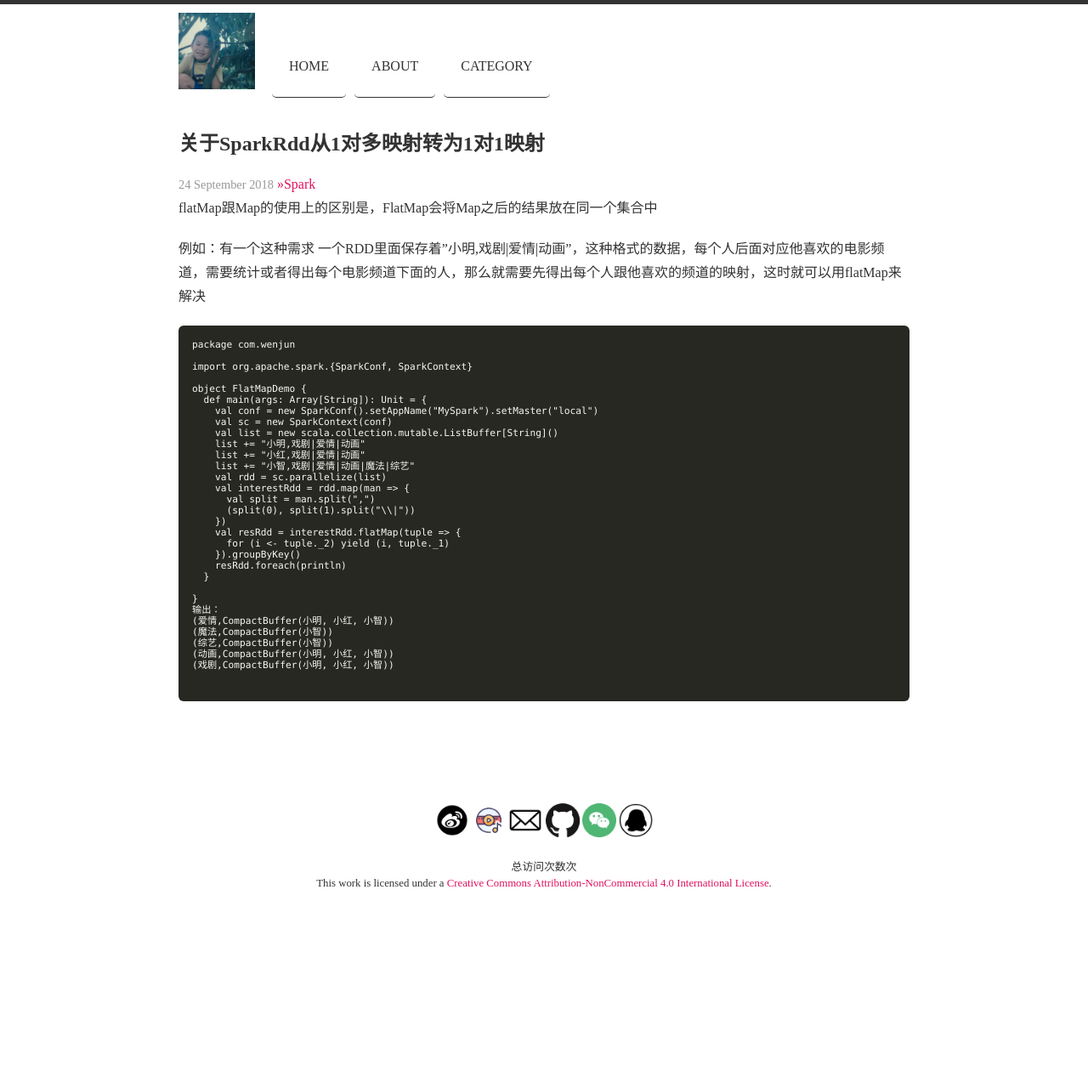
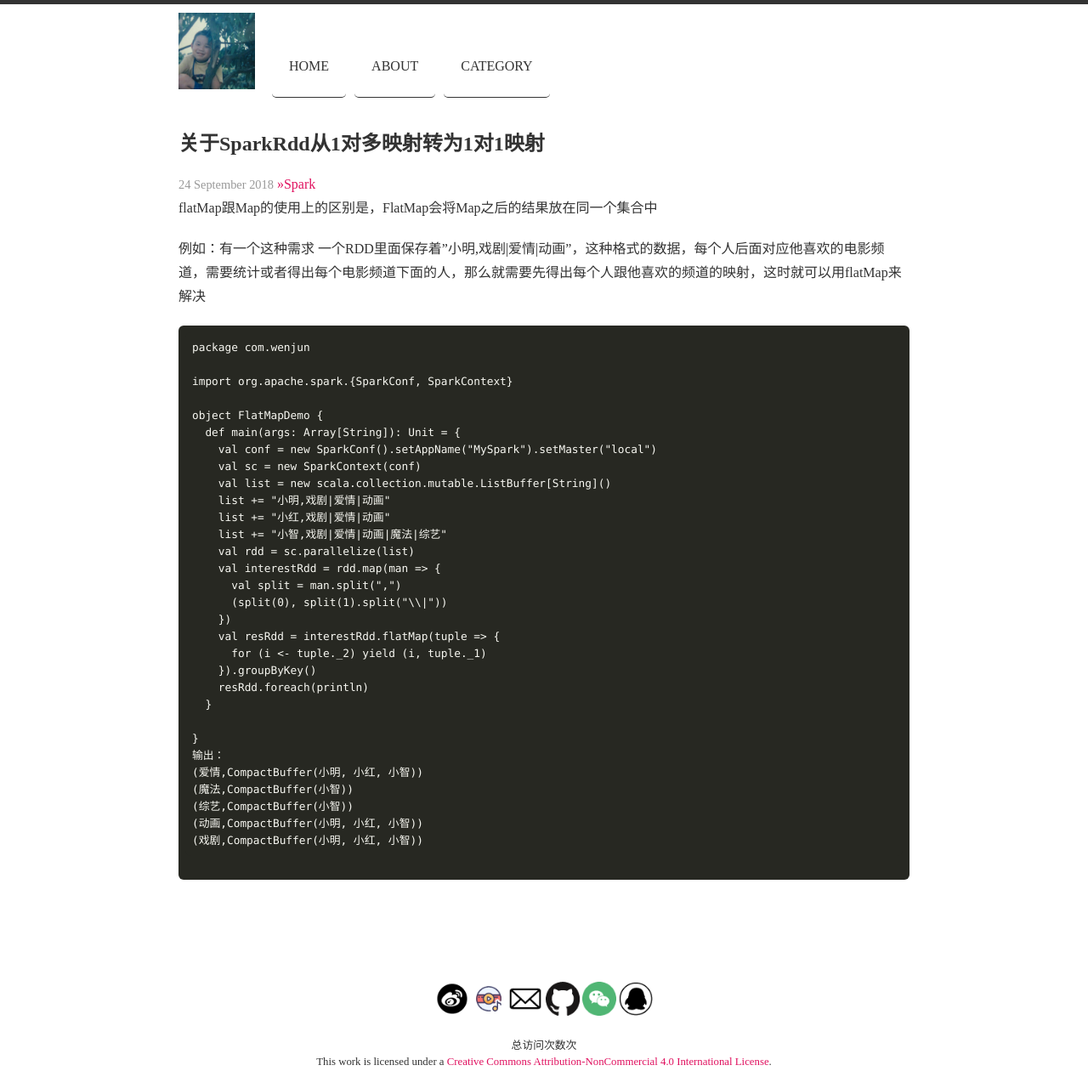
Before and after one commit to ruanwenjun/ruanwenjun.github.io, a Jekyll site: the page built from _posts/2018-9-24-sparkflatMap.md, in a window 1280 px wide. Shown: the whole page at 85% size. Built offline with Jekyll 4.4.1, drawn with Linux system fonts in a browser that asks for light colours; nearby versions of some CDN libraries; comment, search, counter and statistics services are not loaded; before the commit the page ends 1070 px from its top, so only the background shows below that.

Commit message:
调整代码格式

```diff
--- a/assets/css/main.css
+++ b/assets/css/main.css
@@ -55,6 +55,7 @@ a {
 code {
   font-family: Consolas, "Liberation Mono", Courier, monospace;
   font-size: .8rem;
+  line-height: 20px;
 }
 
 p code {
@@ -292,7 +293,7 @@ footer {
 }
 
 .highlight code {
-  font-size: .7rem;
+  font-size: .8rem;
 }
 
 /*
```
Also changed, not shown: images/2018-06-19/jvmmemory.png (renamed from images/2018-06-19/javamemory.png).
